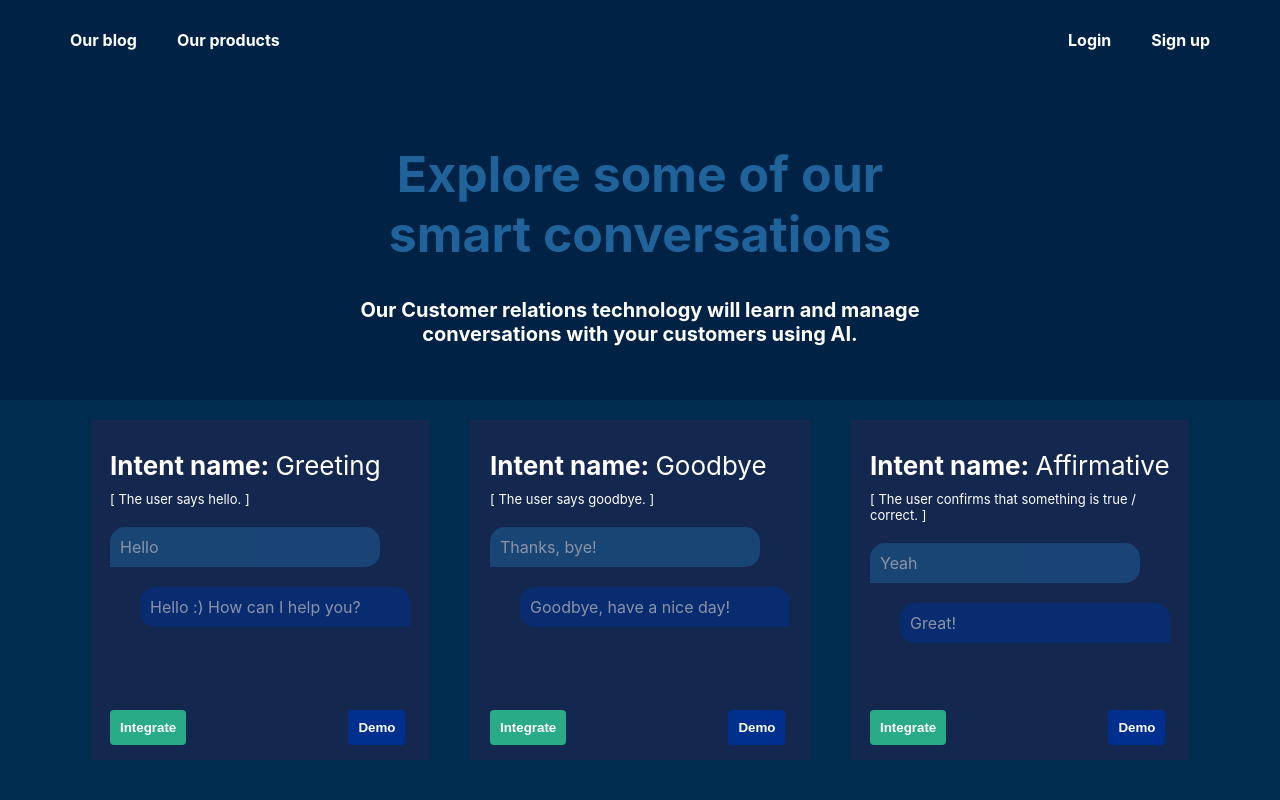
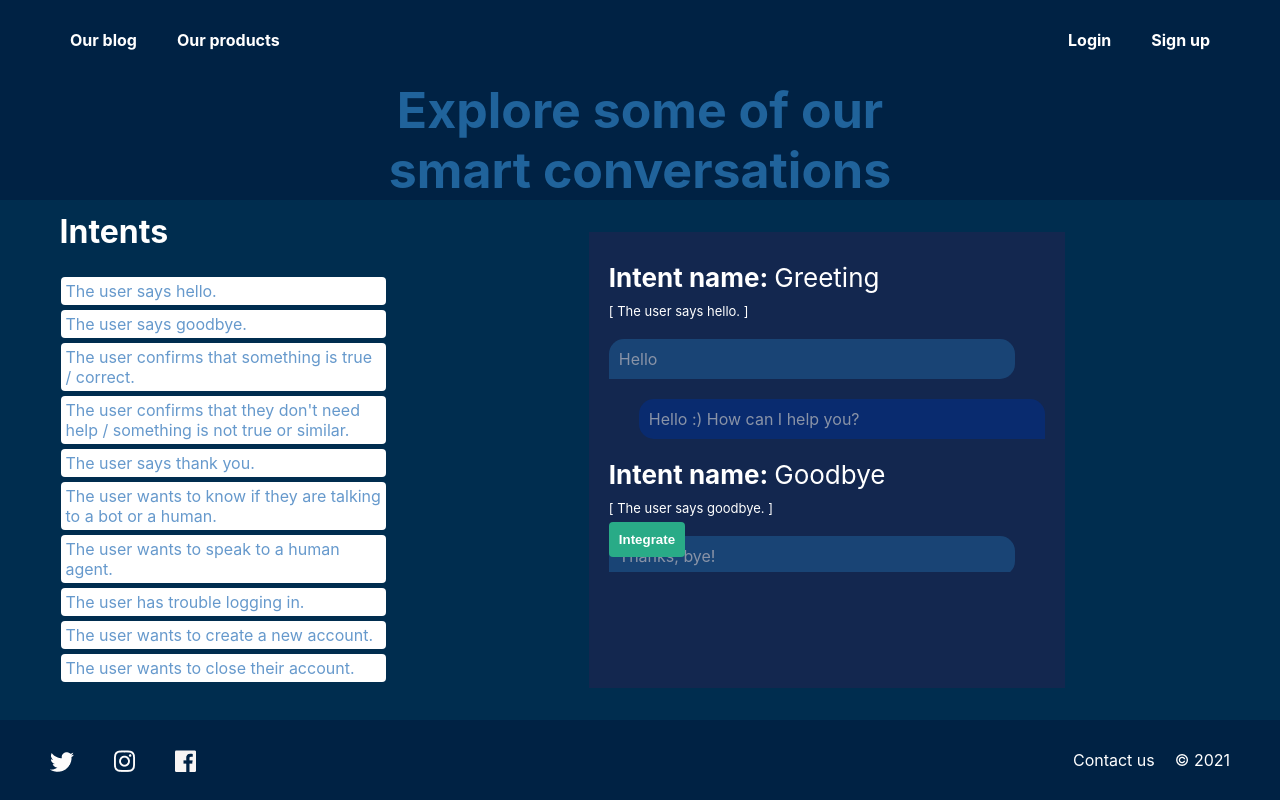
Before and after one commit to ddouglasz/Customer-relations-ai-frontend, a React (Create React App) app: page / in a window 1280 px wide. Shown: the top 800 px of the page. Built offline with nearby package versions, Linux system fonts and the light colour scheme.

Commit message:
change structure

```diff
--- a/src/App.tsx
+++ b/src/App.tsx
@@ -10,7 +10,7 @@ import styled from 'styled-components'
 
 const StyledWrapper = styled.div`
     background-color: #002D4F;
-    min-height: 80vh;
+    min-height: 65vh;
     display: flex;
     flex-direction: column;
     align-items: center;
--- a/src/component/Landing/Landing.tsx
+++ b/src/component/Landing/Landing.tsx
@@ -7,10 +7,12 @@ import intents from '../../data/intents.json'
 import styled from 'styled-components'
 
 const StyledLanding = styled.div`
-    .intents-list-cards {
+display: flex;
+    .intents-cards {
         display: flex;
         flex-wrap: wrap;
         justify-content: center;
+        width: 70%;
     }
 
     .intent-name {
@@ -23,6 +25,34 @@ const StyledLanding = styled.div`
 
     .intent-description {
         font-size: 13px;
+    }
+
+    .intent-nav-cover {
+        width: 30%;
+    }
+
+    .intent-nav-item {
+        list-style: none;
+        background: #ffff;
+        border-radius: 4px;
+        padding: 4px;
+        font-size: 16px;
+        margin: 5px;
+        color: #6699CC;
+    }
+
+    .intent-nav {
+
+    }
+
+    .list-card {
+
+    }
+
+    .intents-heading {
+        font-size: 32px;
+        margin-left: 43px;;
+        font-weight: 700;
     }
 `;
 
@@ -76,11 +106,13 @@ export const Landing = () => {
 
     // Search intent for some key words from user question to simulate ai chatbot.
     const sendBotReply = (message: string) => {
-         intentProperties && intentProperties.trainingData.expressions.forEach((intentProperty) => {
-            if (formatToLower(intentProperty.text).includes(formatToLower(message))) {
-                setBotReply(intentProperties.reply.text)
-                setDisabled(true)
-            }
+        intents && intents.forEach((intent) => {
+            intent.trainingData.expressions.forEach(expression => {
+                if (formatToLower(expression.text).includes(formatToLower(message))) {
+                    setBotReply(intent.reply.text)
+                    setDisabled(true)
+                }
+            });
         })
     }
 
@@ -95,17 +127,16 @@ export const Landing = () => {
     return (
         <>
             <StyledLanding>
-                <div data-testid="landing-container">
-                    <div className="intents-list-cards">
-                        {intents.map((intent) => (
-                            <IntentCard intentsData={intent} onClickIntentDetails={getIntentsDetails} key={intent.id} >
-                                <div className="intent-name-cover"><span className="intent-name">Intent name: </span>{intent.name}</div>
-                                <div className="intent-description">[ {intent.description} ]</div>
-                                <ChatCard isBotResponse={true} text={intent.trainingData.expressions[0].text} />
-                                <ChatCard isBotResponse={false} text={intent.reply.text} />
-                            </IntentCard>
+                <div className="intent-nav-cover">
+                    <div className="intents-heading"> Intents </div>
+                    <ul className="list-card">
+                        {intents.map(intent => (
+                            <li className="intent-nav-item">{intent.description}</li>
                         ))}
-                    </div>
+                    </ul>
+                </div>
+                <div data-testid="intent-container" className="intents-cards">
+                    <IntentCard intentsData={intents} onClickIntentDetails={getIntentsDetails} />
                 </div>
             </StyledLanding>
 
--- a/src/component/Presentational/Footer.tsx
+++ b/src/component/Presentational/Footer.tsx
@@ -6,7 +6,7 @@ const StyledFooter = styled.div`
     color: #ffff;
     display: flex;
     justify-content: space-between;
-    padding: 50px;
+    padding: 30px;
 
     .social-icon {
         margin: 0 20px;
--- a/src/component/Presentational/Header.tsx
+++ b/src/component/Presentational/Header.tsx
@@ -2,7 +2,7 @@ import React from 'react';
 import styled from 'styled-components'
 
 const StyledHeader = styled.header`
-    height: 400px;
+    height: 200px;
     position: relative;
     background: #002244;
     .nav-cover {
@@ -40,26 +40,13 @@ const StyledHeader = styled.header`
 
     }
 
-    .hero-cover {
-        position: relative;
-        width: 50%;
-        min-height: 100%;
-    }
-
-    .chatbot-img {
-        width: 100%;
-        height: 100%;
-        position: absolute;
-        z-index: -1;
-    }
-
     .header-text {
         color: #1F305E;
     }
 
     .list-header {
         color: #20639B;
-        margin-top: 10%;
+        margin-top: 0;
         font-size: 50px;
     }
 
@@ -94,7 +81,6 @@ export const Header = () => {
             </div>
                 <div className="hero-text">
                     <h1 className="list-header">Explore some of our smart conversations</h1>
-                    <div className="description">Our Customer relations technology will learn and manage conversations with your customers using AI.</div>
                 </div>
         </StyledHeader>
     );
--- a/src/component/Presentational/IntentCard.tsx
+++ b/src/component/Presentational/IntentCard.tsx
@@ -1,20 +1,25 @@
 import React, { FC } from 'react';
 import { IntentsTypes } from '../../data/types'
 import styled from 'styled-components'
-import {Button} from '../Buttons/button'
+import { Button } from '../Buttons/button'
+import { ChatCard } from '../Presentational/ChatCard'
 import { toast } from "react-toastify"
-
-type Type = "success" | "error" | "warn" | "info"
-
 
 
 const StyledIntentWrapper = styled.div`
     background-color: #13274F;
     margin: 20px;
     padding: 20px;
-    width: 300px;
+    width: 50%;
     min-height: 300px;
-    position: relative;
+
+    .chat-container {
+        max-height: 40vh;
+        overflow-y: scroll;
+        position: relative;
+    }
+
+
 
     .btn {
         border-radius: 4px;
@@ -42,31 +47,41 @@ const StyledIntentWrapper = styled.div`
 
 const notify = (message: string) => {
     return toast.success(message, {
-      position: "top-right",
+        position: "top-right",
     })
 }
 
-interface IntentProps {
-    intentsData: IntentsTypes
-    onClickIntentDetails: (intent: IntentsTypes) => void
-}
+// interface IntentProps {
+//     intentsData: IntentsTypes
+//     onClickIntentDetails: (intent: IntentsTypes) => void
+// }
 
 
-export const IntentCard: FC<IntentProps> = ({ intentsData, onClickIntentDetails, children }) => {
+export const IntentCard = (intentsData: any, onClickIntentDetails: (intent: IntentsTypes) => void) => {
 
     //Simulate successful notification for adding integrating an intent to a user's chat
     const addFlashMessage = () => {
-        notify(`${intentsData.name} intent added successfully`);
+        notify('Intent integrated successfully');
     }
 
+    { console.log(intentsData.intentsData[0]) }
+    // {    intentsData.map((intenD: any)  => console.log(intenD))}
     return (
-        intentsData ? (
-            <StyledIntentWrapper className="intent-cover" data-testid="intent-container">
-            <div>{children}</div>
+        <StyledIntentWrapper className="intent-cover" data-testid="intent-container">
+            <div className="chat-container">
+            {intentsData ? intentsData.intentsData.map((intent: any) => (
+                    <><div className="intent-name-cover"><span className="intent-name">Intent name: </span>{intent.name}</div>
+                    <div className="intent-description">[ {intent.description} ]</div>
+
+                <ChatCard isBotResponse={true} text={intent.trainingData.expressions[0].text} />
+                <ChatCard isBotResponse={false} text={intent.reply.text} /></>
+            )) : null}
             <div>
-                <Button classes='demo-btn btn' onclick={() => onClickIntentDetails(intentsData)} title='Demo' />
+            </div>
+                {/* <Button classes='demo-btn btn' onclick={() => onClickIntentDetails(intent.intent)} title='Demo' /> */}
                 <Button classes='integrate-btn btn' onclick={addFlashMessage} title='Integrate' />
             </div>
-        </StyledIntentWrapper>) : null
-    );
+        </StyledIntentWrapper>
+        // <div>hi</div>
+    )
 };
```
Also changed, not shown: 1 other file (tests, documents, lock files or other folders).
